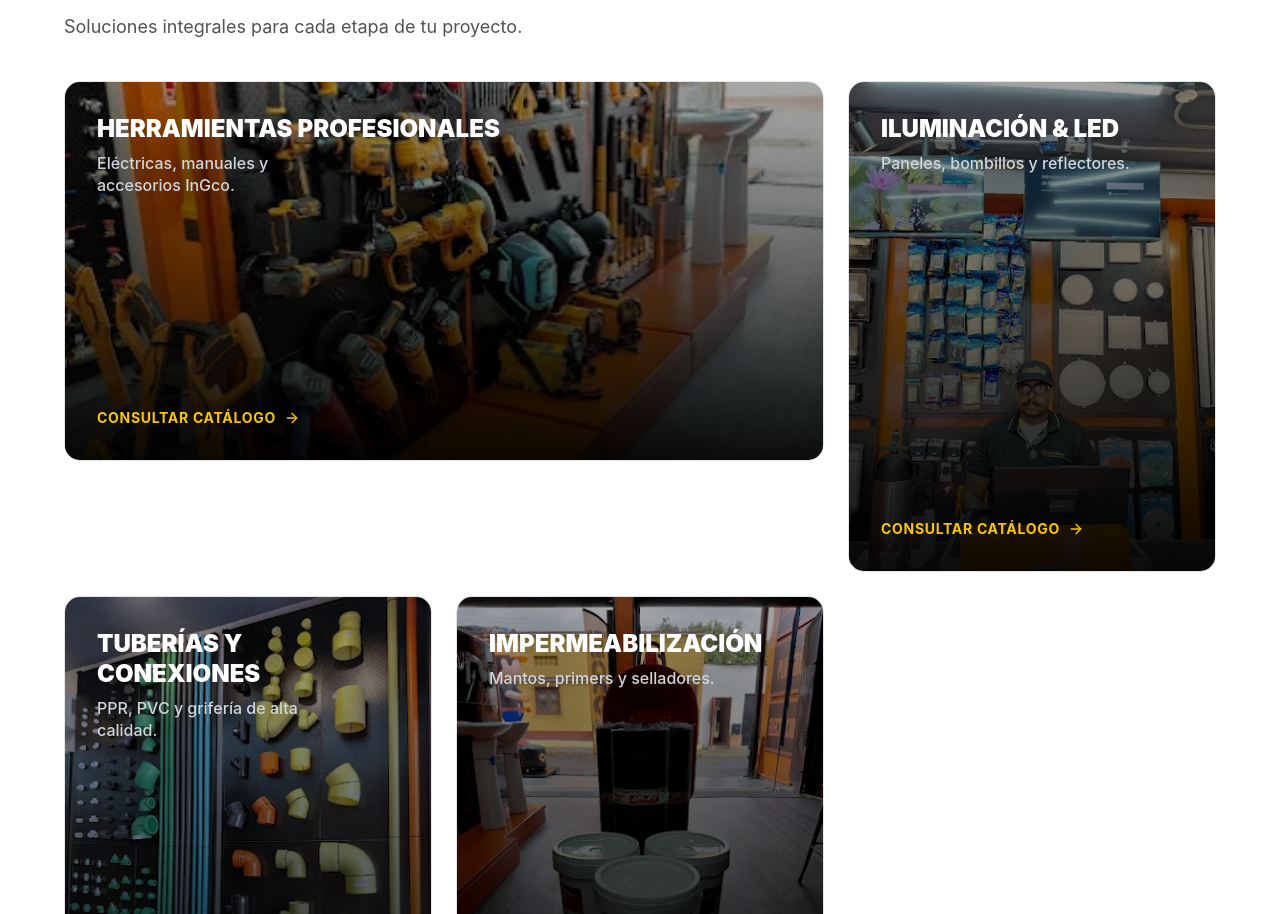
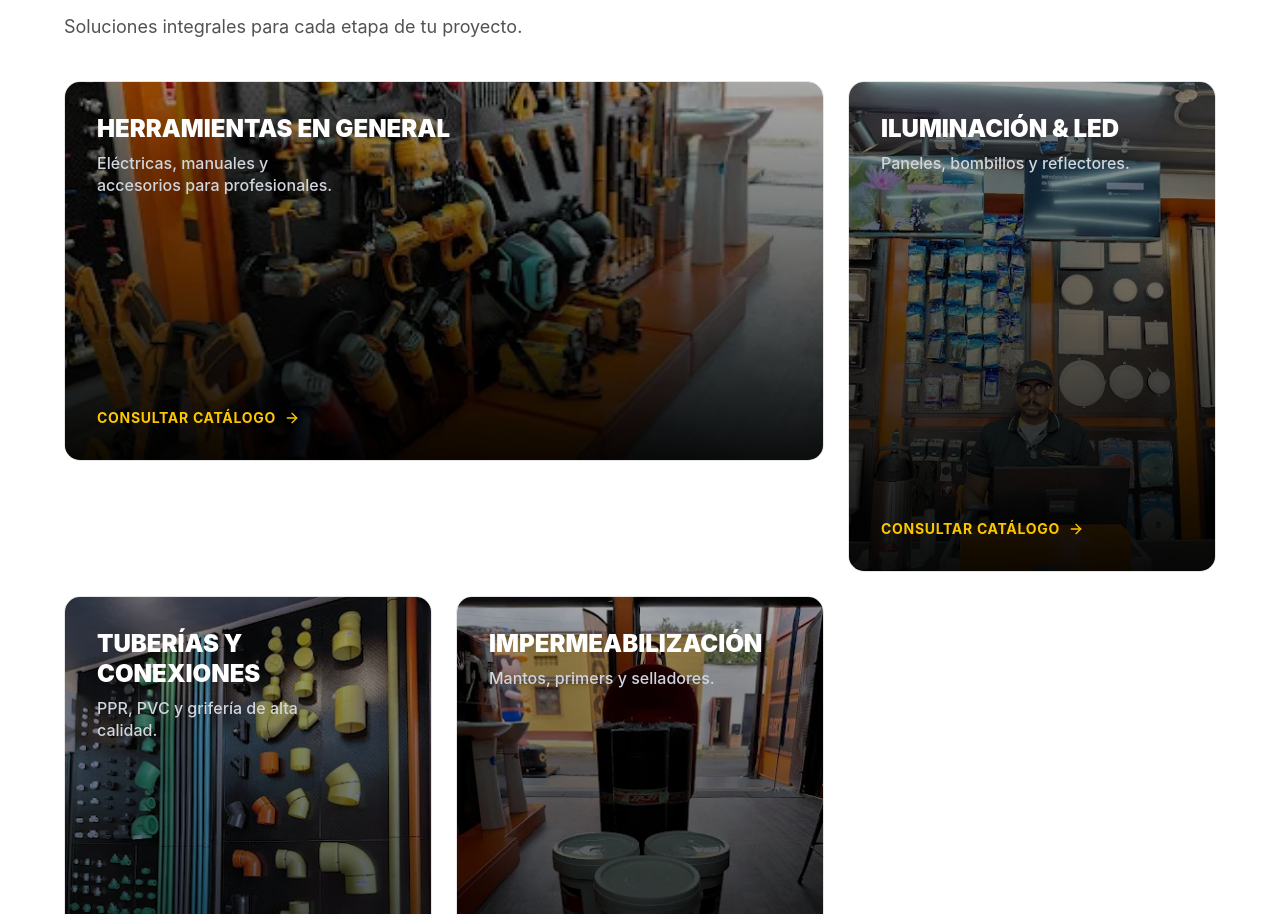
Before and after one commit to codetech-jr/charatools-frontend, a Next.js app: page / in a window 1280 px wide. Shown: the part 1269-2183 px from the top of the page. Built offline with nearby package versions, Linux system fonts and the light colour scheme.

Commit message:
cambios en categorias

```diff
--- a/components/catalog/CategoryGrid.tsx
+++ b/components/catalog/CategoryGrid.tsx
@@ -17,9 +17,9 @@ interface Category {
 const categories: Category[] = [
   {
     id: '1',
-    slug: 'herramientas-electricas',
-    title: 'Herramientas Profesionales',
-    subtitle: 'Eléctricas, manuales y accesorios InGco.',
+    slug: 'herramientas-en-general',
+    title: 'Herramientas en General',
+    subtitle: 'Eléctricas, manuales y accesorios para profesionales.',
     bgColor: 'bg-neutral-800',
     image: '/herramientas.webp'
   },
```
